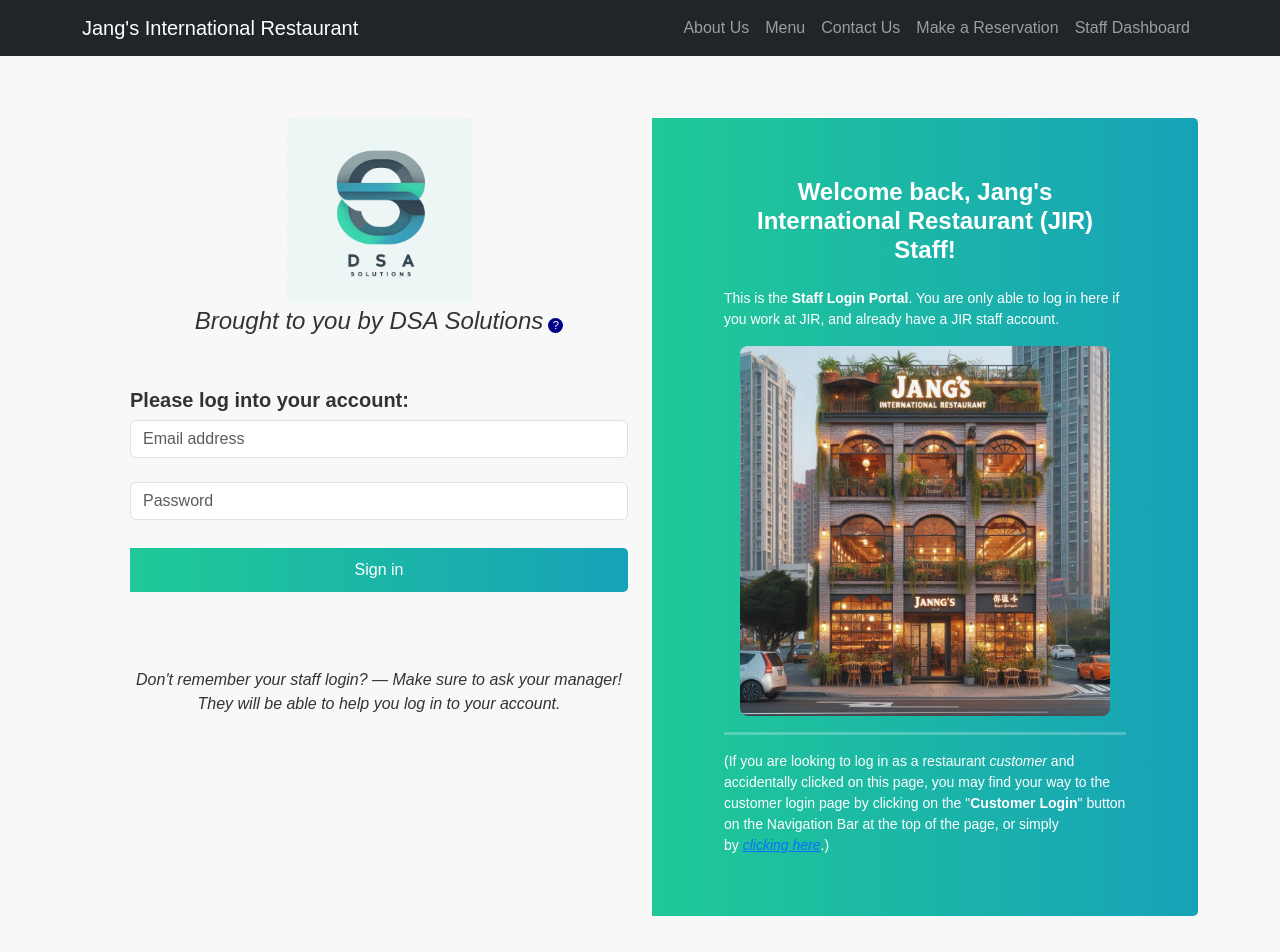
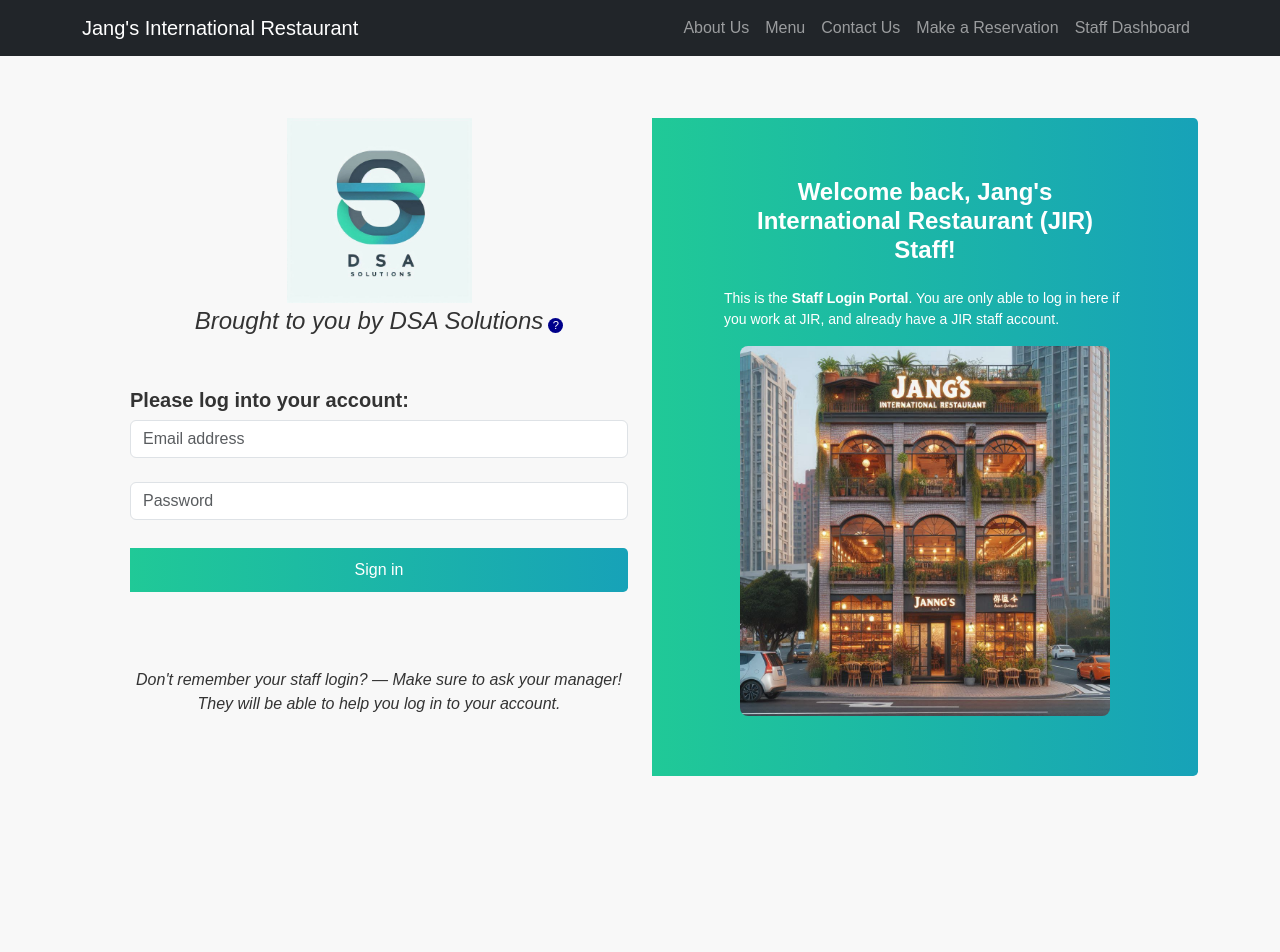
Before and after one commit to hammy412/restaurant-website, a React (Vite) app in the folder frontend/: page /staff-login in a window 1280 px wide. Shown: the top 952 px of the page. Built offline with nearby package versions, Linux system fonts and the light colour scheme.

Commit message:
demo ready

```diff
--- a/frontend/src/pages/CreateAccount.jsx
+++ b/frontend/src/pages/CreateAccount.jsx
@@ -60,9 +60,8 @@
             <div className="d-flex flex-column justify-content-center gradient-custom-2 h-100 mb-4">
               <div className="text-white px-3 py-4 p-md-5 mx-md-4">
                 <h4 className="mb-4">Join us and be part of our community</h4>
-                <p className="small mb-0">Lorem ipsum dolor sit amet, consectetur adipisicing elit, sed do eiusmod
-                  tempor incididunt ut labore et dolore magna aliqua. Ut enim ad minim veniam, quis nostrud
-                  exercitation ullamco laboris nisi ut aliquip ex ea commodo consequat.
+                <p className="small mb-0">
+                Create an account to easily make and manage reservations at Jang's. Stay updated on availability, special events, and exclusive offers. Sign up today for a hassle-free dining experience!
                 </p>
               </div>
             </div>
--- a/frontend/src/pages/Inventory.jsx
+++ b/frontend/src/pages/Inventory.jsx
@@ -165,7 +165,6 @@
                     </div>
                 </div>
             </div>
-            <Footer />
         </div>
     );
 }
--- a/frontend/src/pages/StaffLogin.jsx
+++ b/frontend/src/pages/StaffLogin.jsx
@@ -120,16 +120,6 @@
                     alt="Jang's International Restaurant"
                   />
                 </div>
-                <hr width="100%" size="5" color="white" noshade />
-                <p className="small mb-0">
-                  (If you are looking to log in as a restaurant <i>customer</i>{' '}
-                  and accidentally clicked on this page, you may find your way to
-                  the customer login page by clicking on the "<b>Customer Login</b>" button on the Navigation Bar at the top of the page, or simply by&nbsp;
-                  <a href="http://localhost:5173/login">
-                    <i>clicking here</i>
-                  </a>
-                  .)
-                </p>
               </div>
             </div>
           </MDBCol>
--- a/frontend/src/pages/login.jsx
+++ b/frontend/src/pages/login.jsx
@@ -68,9 +68,7 @@
             <div className="d-flex flex-column justify-content-center gradient-custom-2 h-100 mb-4">
               <div className="text-white px-3 py-4 p-md-5 mx-md-4">
                 <h4 className="mb-4">We are more than just a company</h4>
-                <p className="small mb-0">Lorem ipsum dolor sit amet, consectetur adipisicing elit, sed do eiusmod
-                  tempor incididunt ut labore et dolore magna aliqua. Ut enim ad minim veniam, quis nostrud
-                  exercitation ullamco laboris nisi ut aliquip ex ea commodo consequat.
+                <p className="small mb-0">Welcome to Jang's! To make your reservation, please log in to your account. If you're a returning guest, simply enter your credentials to access your booking preferences. New to our restaurant? Create an account in just a few easy steps to enjoy a seamless reservation experience. We look forward to serving you soon and ensuring a memorable dining experience!
                 </p>
               </div>
             </div>
```
